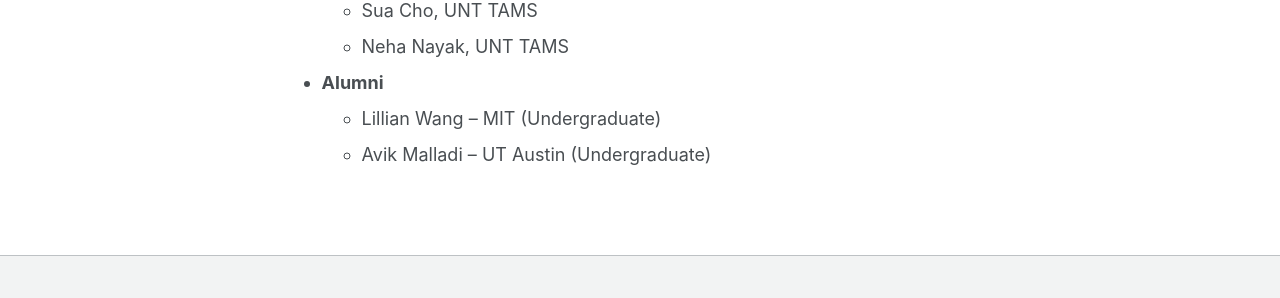
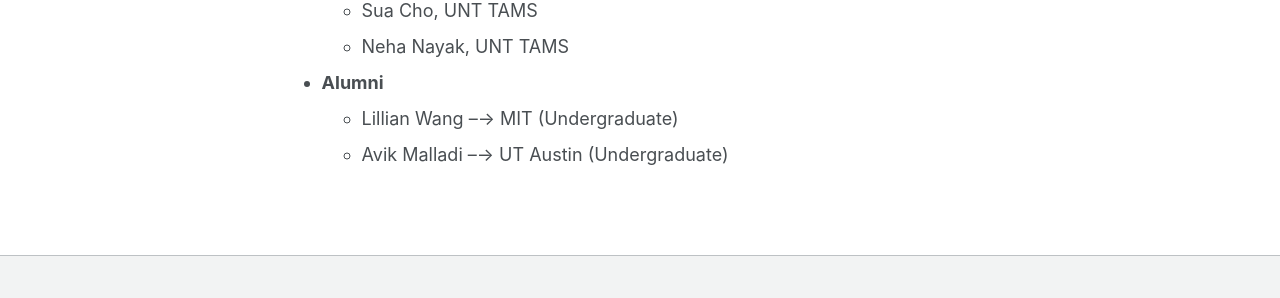
Before and after one commit to yuede/yuede.github.io, a Jekyll site: the page built from _pages/lab.md, in a window 1280 px wide and 998 px high. Shown: the part 614-912 px from the top of the window. Built offline with Jekyll 4.4.1, drawn with Linux system fonts in a browser that asks for light colours; some of the changed lines change nothing that is shown.

Commit message:
update lab

```diff
--- a/_pages/lab.md
+++ b/_pages/lab.md
@@ -25,8 +25,8 @@
 
 
 * **Alumni**
-    * Lillian Wang -- MIT (Undergraduate)
-    * Avik Malladi -- UT Austin (Undergraduate)
+    * Lillian Wang --&rarr; MIT (Undergraduate)
+    * Avik Malladi --&rarr; UT Austin (Undergraduate)
 
 
 <!---* Siying Li, Master intern from New York University (BS, Nankai University)
```
